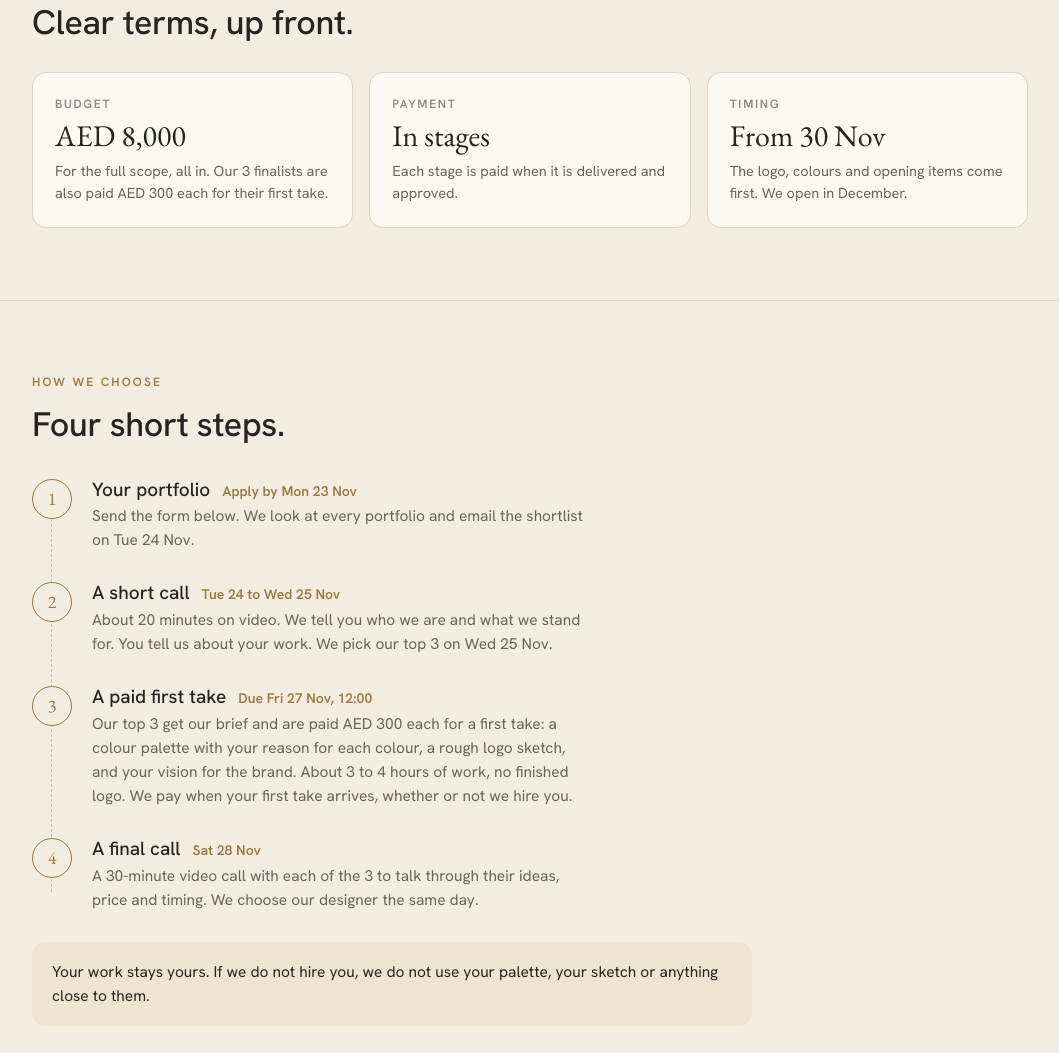
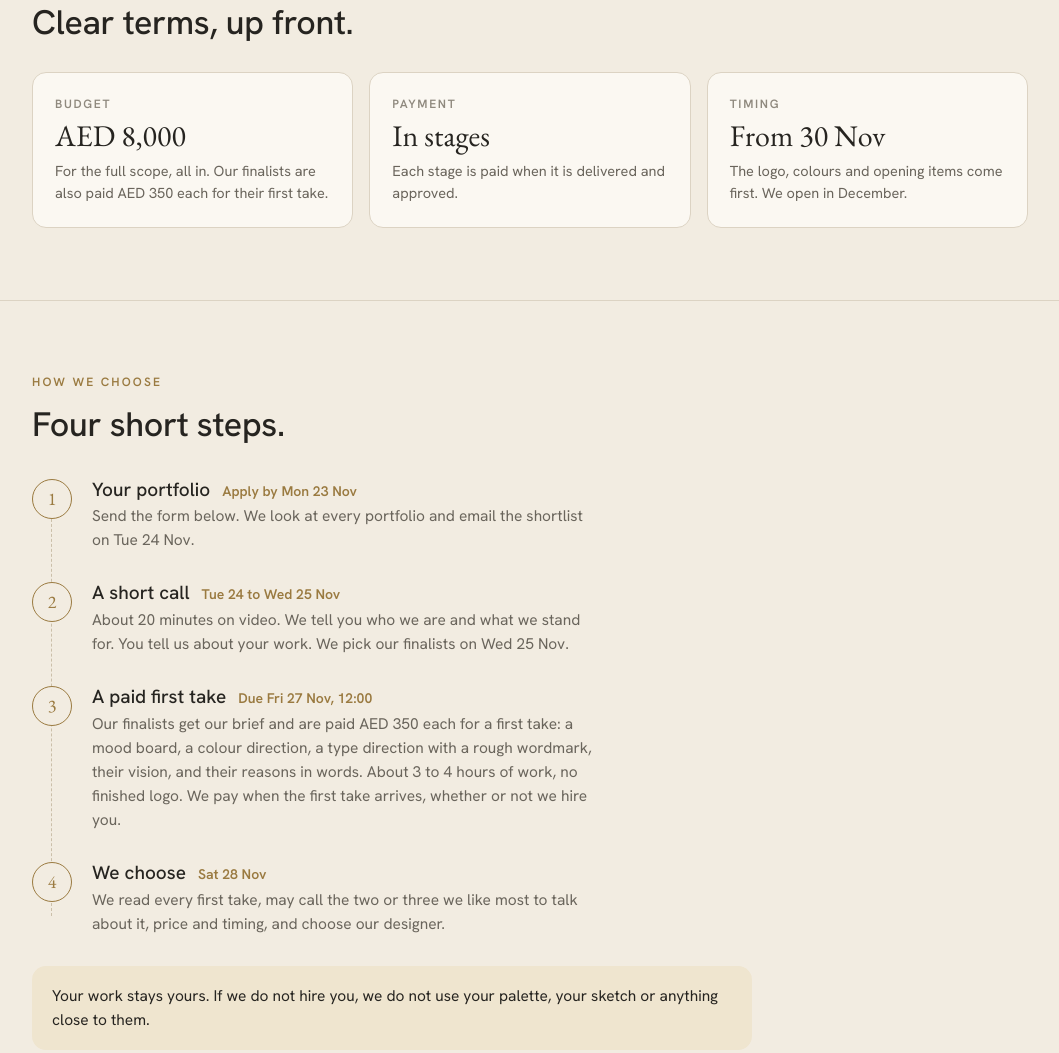
Before and after one commit to SaadHazari/msmadeleine-site, a plain HTML site: page designer/index.html in a window 1280 px wide. Shown: the part 1938-2991 px from the top of the page, without its empty margins (110-1169 px from the left). Drawn offline with Linux system fonts and the light colour scheme.

Commit message:
Designer page: finalists paid AED 350, new first take, choose Sat 28 Nov
Co-Authored-By: Claude Opus 5.5 <noreply@anthropic.com>
Claude-Session: https://claude.ai/code/session_01PAAuLDe1uVEarZBu381QDx

```diff
--- a/designer/index.html
+++ b/designer/index.html
@@ -227,7 +227,7 @@ footer a{color:var(--muted)}
     <p class="label">Money and timing</p>
     <h2>Clear terms, up front.</h2>
     <div class="facts">
-      <div class="fact"><div class="k">Budget</div><div class="v">AED 8,000</div><p>For the full scope, all in. Our 3 finalists are also paid AED 300 each for their first take.</p></div>
+      <div class="fact"><div class="k">Budget</div><div class="v">AED 8,000</div><p>For the full scope, all in. Our finalists are also paid AED 350 each for their first take.</p></div>
       <div class="fact"><div class="k">Payment</div><div class="v">In stages</div><p>Each stage is paid when it is delivered and approved.</p></div>
       <div class="fact"><div class="k">Timing</div><div class="v">From 30 Nov</div><p>The logo, colours and opening items come first. We open in December.</p></div>
     </div>
@@ -240,9 +240,9 @@ footer a{color:var(--muted)}
     <h2>Four short steps.</h2>
     <ol class="rounds">
       <li><span class="dot">1</span><div><h3>Your portfolio <em>Apply by Mon 23 Nov</em></h3><p>Send the form below. We look at every portfolio and email the shortlist on Tue 24 Nov.</p></div></li>
-      <li><span class="dot">2</span><div><h3>A short call <em>Tue 24 to Wed 25 Nov</em></h3><p>About 20 minutes on video. We tell you who we are and what we stand for. You tell us about your work. We pick our top 3 on Wed 25 Nov.</p></div></li>
-      <li><span class="dot">3</span><div><h3>A paid first take <em>Due Fri 27 Nov, 12:00</em></h3><p>Our top 3 get our brief and are paid AED 300 each for a first take: a colour palette with your reason for each colour, a rough logo sketch, and your vision for the brand. About 3 to 4 hours of work, no finished logo. We pay when your first take arrives, whether or not we hire you.</p></div></li>
-      <li><span class="dot">4</span><div><h3>A final call <em>Sat 28 Nov</em></h3><p>A 30-minute video call with each of the 3 to talk through their ideas, price and timing. We choose our designer the same day.</p></div></li>
+      <li><span class="dot">2</span><div><h3>A short call <em>Tue 24 to Wed 25 Nov</em></h3><p>About 20 minutes on video. We tell you who we are and what we stand for. You tell us about your work. We pick our finalists on Wed 25 Nov.</p></div></li>
+      <li><span class="dot">3</span><div><h3>A paid first take <em>Due Fri 27 Nov, 12:00</em></h3><p>Our finalists get our brief and are paid AED 350 each for a first take: a mood board, a colour direction, a type direction with a rough wordmark, their vision, and their reasons in words. About 3 to 4 hours of work, no finished logo. We pay when the first take arrives, whether or not we hire you.</p></div></li>
+      <li><span class="dot">4</span><div><h3>We choose <em>Sat 28 Nov</em></h3><p>We read every first take, may call the two or three we like most to talk about it, price and timing, and choose our designer.</p></div></li>
     </ol>
     <p class="keep">Your work stays yours. If we do not hire you, we do not use your palette, your sketch or anything close to them.</p>
   </div>
@@ -277,7 +277,7 @@ footer a{color:var(--muted)}
       <div class="f full"><label for="note">Anything we should know? <small>(optional)</small></label><textarea id="note" name="Note" maxlength="550"></textarea></div>
 
       <label class="agree" for="agree"><input id="agree" name="Agreed to privacy policy" type="checkbox" value="Yes" required data-msg="Please tick the box to agree to the Privacy Policy."><span>I agree to the <a href="/privacy/" target="_blank" rel="noopener">Privacy Policy</a>. Ms. Madeleine may use my details for this hiring round only.</span></label>
-      <ul class="trust"><li>We never ask applicants to pay anything. Our 3 finalists are paid AED 300 each for their first take.</li><li>We only write to you from connect@msmadeleine.com.</li><li>Your work stays yours unless we hire you.</li></ul>
+      <ul class="trust"><li>We never ask applicants to pay anything. Our finalists are paid AED 350 each for their first take.</li><li>We only write to you from connect@msmadeleine.com.</li><li>Your work stays yours unless we hire you.</li></ul>
       <div class="msg" id="msg" role="status" aria-live="polite"></div>
       <div class="send"><button type="submit" id="btn">Send my application</button></div>
     </form>
```
